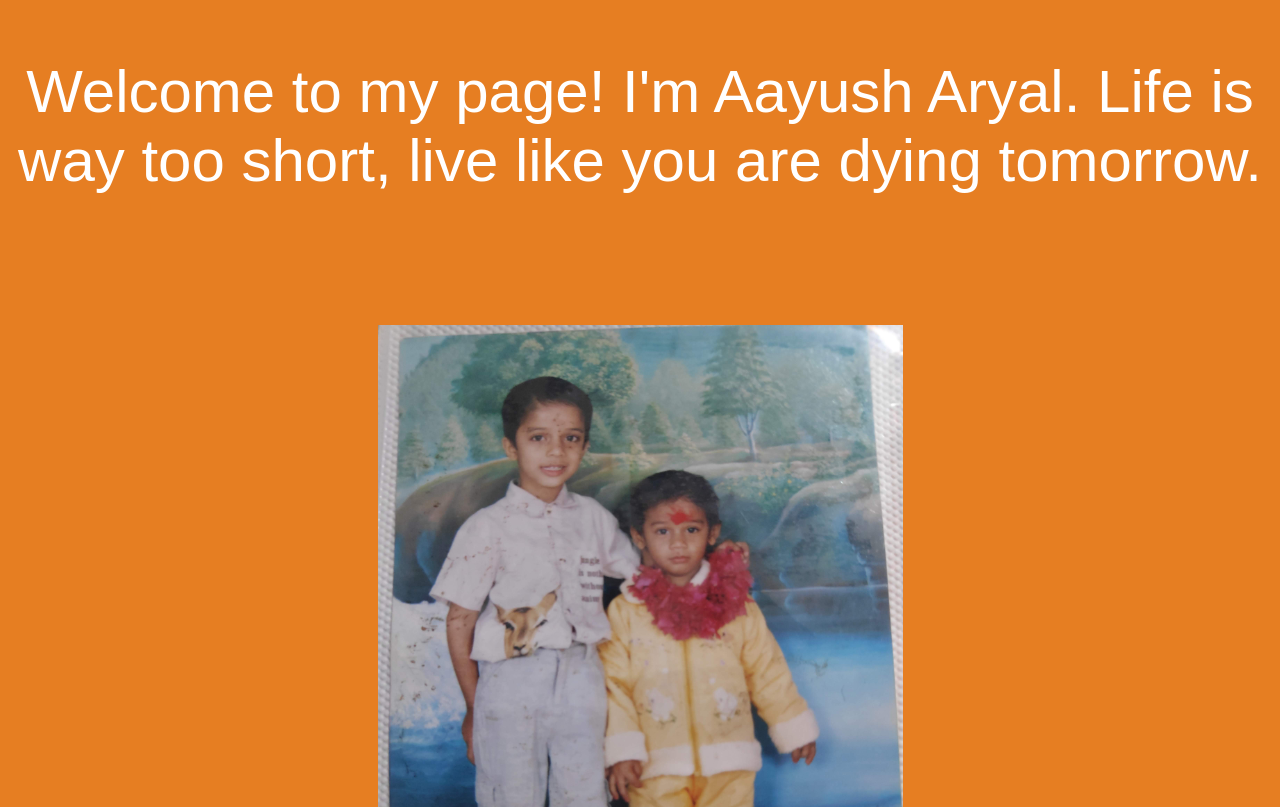
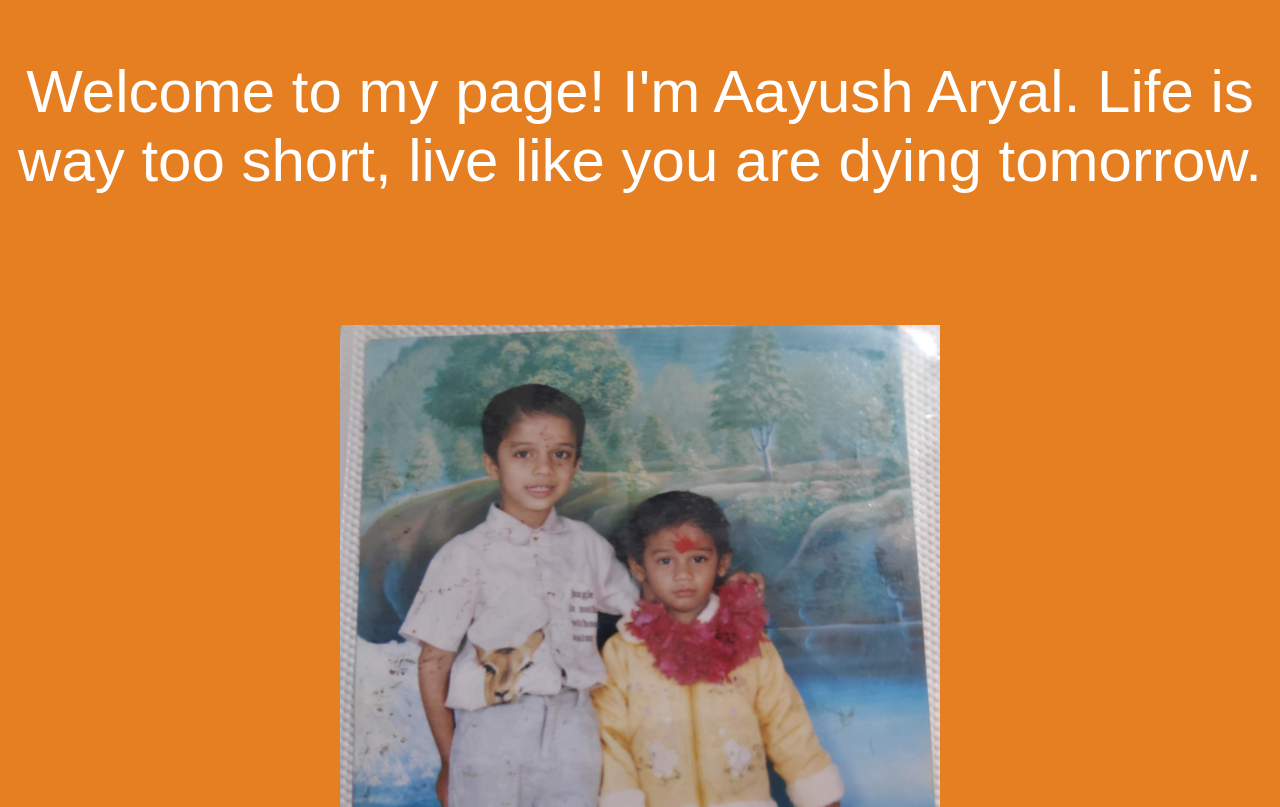
Before and after one commit to aayusharyal/self, a plain HTML site: page index.html in a window 1280 px wide. Shown: the part 145-952 px from the top of the page. Drawn offline with Linux system fonts and the light colour scheme.

Commit message:
Update index.html

```diff
--- a/index.html
+++ b/index.html
@@ -34,10 +34,10 @@
         }
 
         #myImage {
-            max-width: 120%;
-            height: 700px;
+            max-width: 130%;
+            height: 800px;
             margin: 20px 0;
-            max-height: 1000px; /* Set a maximum height for the image */
+            max-height: 1050px; /* Set a maximum height for the image */
         }
 
         @keyframes backgroundAnimation {
```
